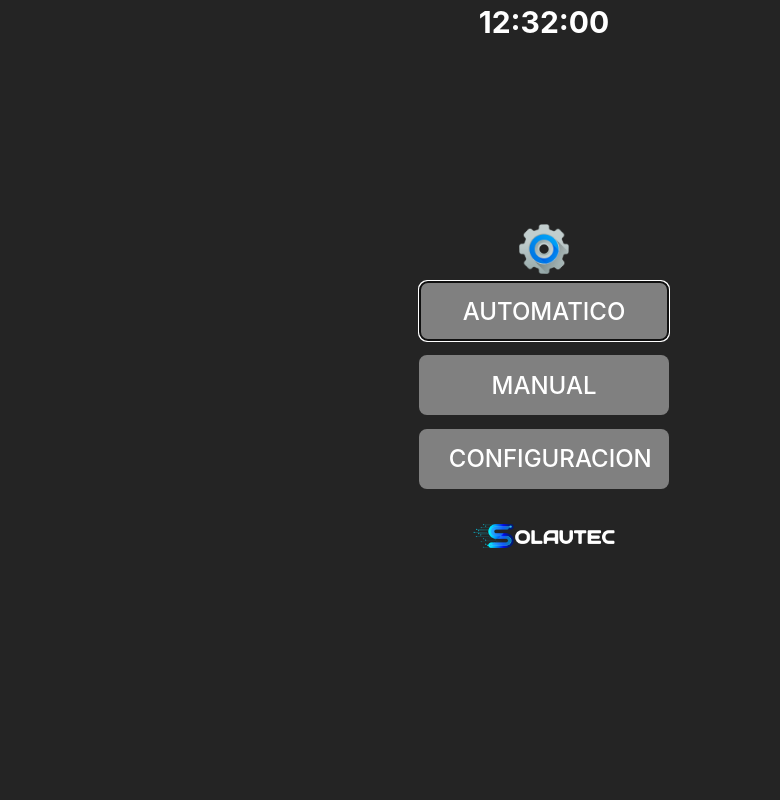
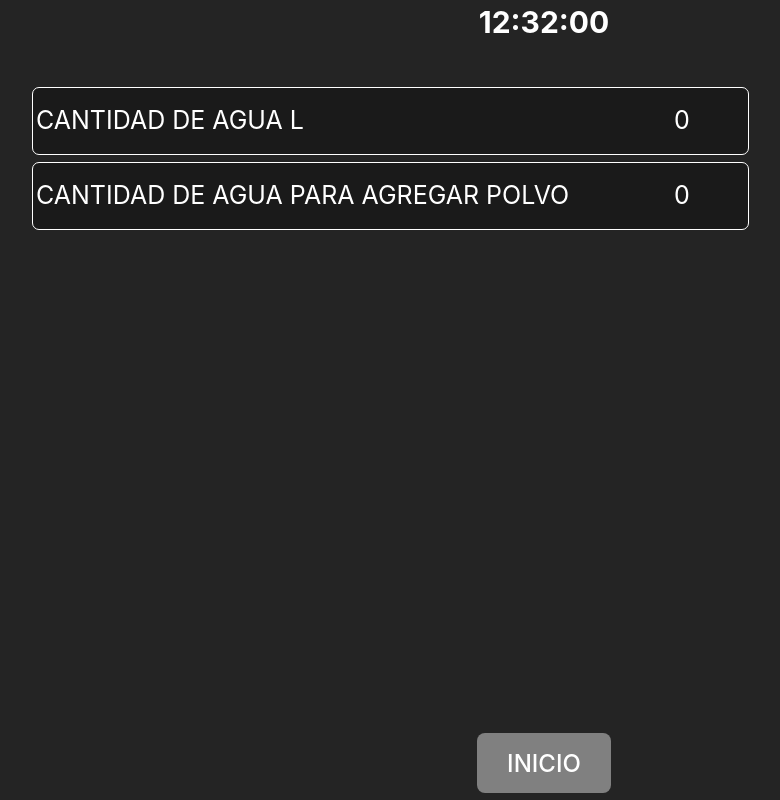
Before and after one commit to cristianflobo/ProyectoRenalMixer, a React (Vite) app: page / in a window 1280 px wide. Both pictures are taken after a click on the button "AUTOMATICO". Shown: the whole page, without its empty margins (96-876 px from the left). Built offline with nearby package versions, Linux system fonts and the light colour scheme.

Commit message:
se escuentra el serial original

```diff
--- a/src/main/index.ts
+++ b/src/main/index.ts
@@ -4,8 +4,8 @@ import { electronApp, optimizer, is } from '@electron-toolkit/utils'
 const { SerialPort, ReadlineParser } = require('serialport')
 const cron = require('node-cron')
 import icon from '../../resources/icon.png?asset'
-const { exec } = require('child_process');
-import { procesoActualPines } from '../renderer/src/utils/metodosGpio/metodosGpio';
+//const { exec } = require('child_process');
+//import { procesoActualPines } from '../renderer/src/utils/metodosGpio/metodosGpio';
 
 /*/---------------------------------------------------------
 exec('sudo hwclock -s -f /dev/rtc1', (error, stdout, stderr) => {
--- a/src/renderer/src/App.tsx
+++ b/src/renderer/src/App.tsx
@@ -3,6 +3,7 @@ import { KeyBoardNumeric } from './components/keyBoardNumeric/KeyBoardNumeric'
 import { Message } from './components/message/Message'
 import useApp from './hooks/useApp'
 import { config, sola } from './images/'
+import { Automatico } from './screens/automatico/Automatico'
 import { ConfigMixer } from './screens/configMixer/ConfigMixer'
 import { Manual } from './screens/manual/Manual'
 
@@ -20,16 +21,21 @@ function App(): JSX.Element {
   return (
     <MenssageGeneralContext.Provider value={{ mensajeGeneral, setmensajeGeneral }}>
       <div className="conteiner">
-        <ClockTime/>
+        <ClockTime />
         <img src={config}></img>
-        <button>AUTOMATICO</button>
-        <button onClick={() => setSelectScreen({ manual: true, config: false })}>MANUAL</button>
-        <button onClick={() => setSelectScreen({ manual: false, config: true })}>
+        <button onClick={() => setSelectScreen({ manual: false, config: false, auto: true })}>
+          AUTOMATICO
+        </button>
+        <button onClick={() => setSelectScreen({ manual: true, config: false, auto: false })}>
+          MANUAL
+        </button>
+        <button onClick={() => setSelectScreen({ manual: false, config: true, auto: false })}>
           CONFIGURACION
         </button>
         <img src={sola}></img>
         {selectScreen.config ? <ConfigMixer closeWindows={setSelectScreen} /> : null}
         {selectScreen.manual ? <Manual closeWindows={setSelectScreen} /> : null}
+        {selectScreen.auto ? <Automatico closeWindows={setSelectScreen} /> : null}
         {onOnchangeViewKeyBoardNumeric.view ? (
           <KeyBoardNumeric setKey={setOnOnchangeViewKeyBoardNumeric} />
         ) : null}
--- a/src/renderer/src/components/index.js
+++ b/src/renderer/src/components/index.js
@@ -3,3 +3,4 @@ export  { EscanerSerial } from './escanerSerial/EscanerSerial'
 export  { KeyBoardNumeric } from './keyBoardNumeric/KeyBoardNumeric'
 export  { InputData } from './inputData/InputData'
 export  { ClockTime } from './clockTime/Clock'
+export  { ProcesoAuto } from './procesoAuto/procesoAuto'
--- /dev/null
+++ b/src/renderer/src/components/procesoAuto/procesoAuto.tsx
@@ -0,0 +1,9 @@
+export function ProcesoAuto(): JSX.Element  {
+
+      return (
+        <div className="cont-proceso-auto" >
+            <h2>Proceso</h2>
+        </div>
+      )
+
+  }
--- a/src/renderer/src/hooks/useApp.tsx
+++ b/src/renderer/src/hooks/useApp.tsx
@@ -3,7 +3,7 @@ import { useState } from 'react'
 
 const useApp = () => {
   const [mensajeGeneral, setmensajeGeneral] = useState({ view: false, data: '' })
-  const [selectScreen, setSelectScreen] = useState<TselectScreen>({ manual: false, config: false })
+  const [selectScreen, setSelectScreen] = useState<TselectScreen>({ manual: false, config: false, auto:false })
   const [onOnchangeViewKeyBoardNumeric, setOnOnchangeViewKeyBoardNumeric] = useState({
     view: false,
     data: ''
--- /dev/null
+++ b/src/renderer/src/hooks/useAutomatico.tsx
@@ -0,0 +1,50 @@
+import { useEffect, useState } from 'react'
+
+const useAutomatico = () => {
+  const [posicionDataConfig, setposicionDataConfig] = useState(0)
+  const [onOnchangeViewKeyBoardNumeric, setOnOnchangeViewKeyBoardNumeric] = useState({
+    view: false,
+    data: ''
+  })
+  const [renderData, setrenderData] = useState<TdataRenderAuto[]>([])
+  const [activeProceso, setActiveProceso] = useState(false)
+  useEffect(() => {
+    setrenderData([
+      {
+        title: 'CANTIDAD DE AGUA L',
+        dato: 0
+      },
+      {
+        title: 'CANTIDAD DE AGUA PARA AGREGAR POLVO',
+        dato: 0
+      }
+    ])
+    return () => {}
+  }, [])
+
+  useEffect(() => {
+    if (onOnchangeViewKeyBoardNumeric.data !== '' && !onOnchangeViewKeyBoardNumeric.view) {
+      let dataKeyTermporal = renderData?.map((item: TdataRenderAuto, i: number) => {
+        if (i === posicionDataConfig)
+          return { ...item, dato: parseInt(onOnchangeViewKeyBoardNumeric.data) }
+        return item
+      })
+      setrenderData(dataKeyTermporal)
+    }
+    return () => {}
+  }, [onOnchangeViewKeyBoardNumeric.view])
+  const activeKeyBoardNumeric = (posicion: number) => {
+    setposicionDataConfig(posicion)
+    setOnOnchangeViewKeyBoardNumeric({ ...onOnchangeViewKeyBoardNumeric, view: true })
+  }
+  return {
+    setOnOnchangeViewKeyBoardNumeric,
+    activeKeyBoardNumeric,
+    setActiveProceso,
+    onOnchangeViewKeyBoardNumeric,
+    activeProceso,
+    renderData
+  }
+}
+
+export default useAutomatico
--- /dev/null
+++ b/src/renderer/src/screens/automatico/Automatico.tsx
@@ -0,0 +1,39 @@
+import { KeyBoardNumeric } from '@renderer/components/keyBoardNumeric/KeyBoardNumeric'
+import useAutomatico from '@renderer/hooks/useAutomatico'
+import '../../styles/automatico.css'
+import { ProcesoAuto } from '@renderer/components/procesoAuto/procesoAuto'
+
+export function Automatico({ closeWindows }) {
+  const {
+    setOnOnchangeViewKeyBoardNumeric,
+    activeKeyBoardNumeric,
+    setActiveProceso,
+    onOnchangeViewKeyBoardNumeric,
+    activeProceso,
+    renderData
+  } = useAutomatico()
+  return (
+    <div className="cont-automatico">
+      <div>
+        <div>
+          {renderData.map((item, i: number) => (
+            <div className="div-map" key={i} onClick={() => activeKeyBoardNumeric(i)}>
+              <span>{item.title}</span>
+              <span>{item.dato}</span>
+            </div>
+          ))}
+
+        </div>
+        <div className="calc-auto">
+          {onOnchangeViewKeyBoardNumeric.view ? (
+            <KeyBoardNumeric setKey={setOnOnchangeViewKeyBoardNumeric} />
+          ) : null}
+        </div>
+      </div>
+      <button onClick={()=>setActiveProceso(true)} className='boton-abajo'>INICIO</button>
+      {
+        activeProceso?<ProcesoAuto/>:null
+      }
+    </div>
+  )
+}
--- /dev/null
+++ b/src/renderer/src/styles/automatico.css
@@ -0,0 +1,33 @@
+.cont-automatico {
+  position: absolute;
+  display: flex;
+  flex-direction: column;
+  justify-content: center;
+  align-items: center;
+  width: 100%;
+  height: 100%;
+  background-color: #242424;
+}
+.cont-automatico >div:first-child {
+    display: flex;
+    width: 80%;
+    height: 80%;
+}
+.cont-automatico >div:first-child >div:first-child {
+    width: 70%;
+    height: 90%;
+}
+.calc-auto {
+    height: 142px;
+}
+.boton-abajo{
+    position: absolute;
+    bottom: 0;
+}
+.cont-proceso-auto{
+    position: absolute;
+    height: 60%;
+    width: 60%;
+    background-color: #9aabf3;
+    border-radius: 7px;
+}
--- a/src/renderer/src/utils/interfaceRender.ts
+++ b/src/renderer/src/utils/interfaceRender.ts
@@ -28,6 +28,7 @@ type TioPeripheral = {
 type TselectScreen = {
   manual: boolean
   config: boolean
+  auto:boolean
 }
 type TdataConfig = {
   title: string
@@ -36,3 +37,7 @@ type TdataConfig = {
   minu2: number
   time: boolean
 }
+type TdataRenderAuto = {
+  title: string
+  dato: number
+}
```
Also changed, not shown: src/renderer/src/hooks/useProcesoAuto.tsx (added, +22 -0 lines).
